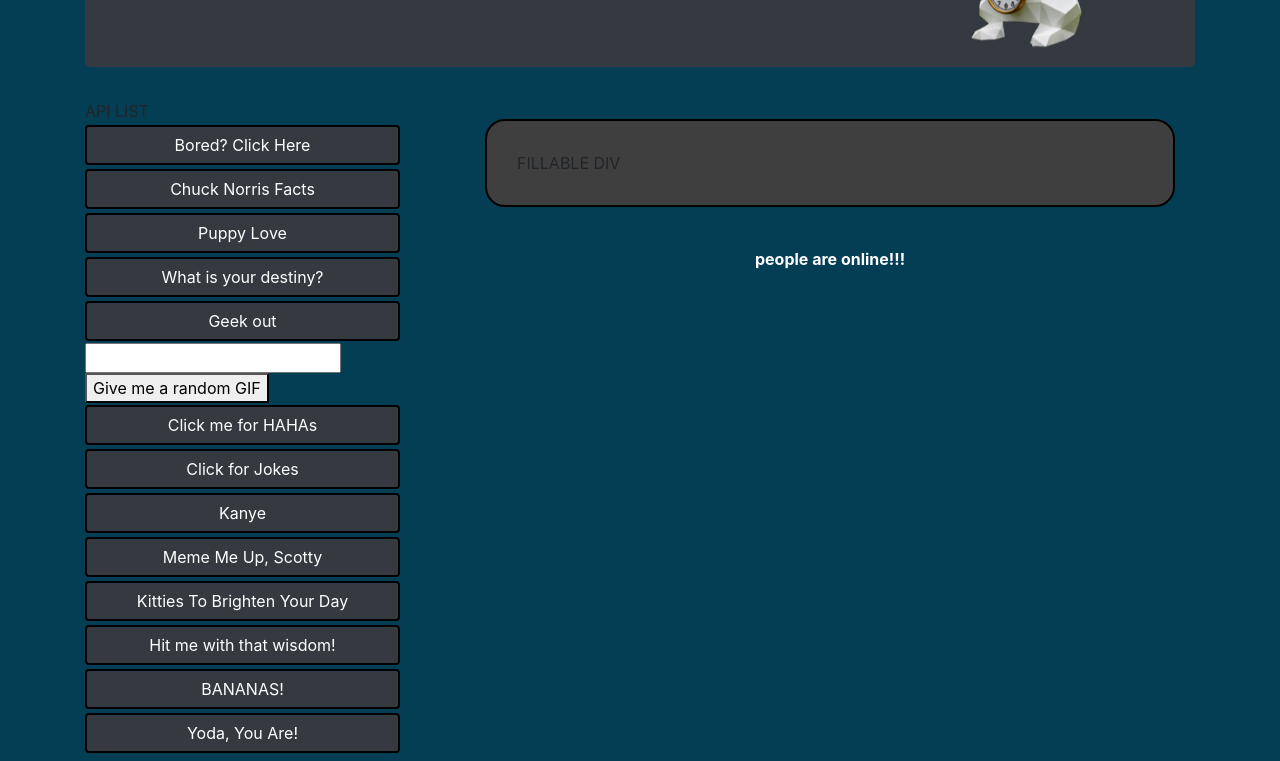
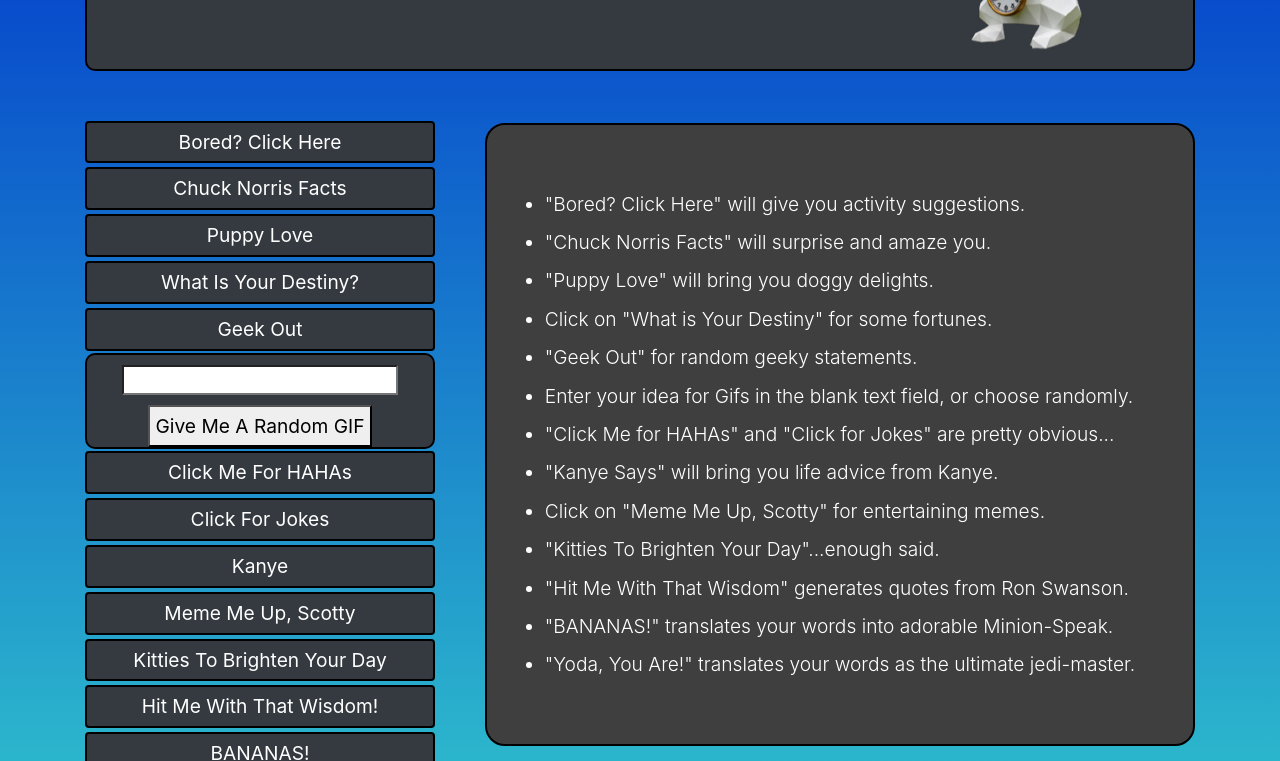
Before and after one commit to thejihongjin/8-Project-1, a plain HTML site: page index.html in a window 1280 px wide. Shown: the part 183-944 px from the top of the page. Drawn offline with nearby package versions, Linux system fonts and the light colour scheme; no server answers.

Commit message:
last edits

```diff
--- a/assets/css/style.css
+++ b/assets/css/style.css
@@ -1,29 +1,88 @@
 body {
-    background: rgb(4, 62, 85) no-repeat fixed center;
-  }
-
-/* div {
-    border: 2px solid black;
-} */
+    background: linear-gradient(to bottom, #0033cc 0%, #33cccc 100%);
+}
 
 .jumbotron {
     background-image: url("../../assets/images/rabbit-edit.png");
     background-position: center, center;
     background-repeat: no-repeat;
+    border-radius: 10px;
+    border: 2px solid black;
+}
+
+.instruct-body {
+    color: white;
+    margin: 20px auto;
+    padding: 10px;
+    line-height: 2em;
+    font-weight: 300;
+    font-size: 1.2em;
 }
 
 .btn-dark {
-    width: 90%;
     border: 2px solid rgb(0, 0, 0);
     margin: 2px 0;
+    width: 100%;
+    color: white;
+}
+
+.api-btn {
+    text-transform: capitalize;
+    font-size: 1.2em;
+    padding: 5px;
+}
+
+.btn:focus {
+    background-color: #343a40;
+}
+
+.btn-info {
+    margin: 5px;
+    border-radius: 10px;
+    background-color: #595959;
+    border-color: #595959;
+}
+
+.btn-info:hover {
+    background-color: #424242;
+    border-color: #424242;
+}
+
+.btn-info:focus {
+    background-color: #424242;
+    border-color: #424242;
+}
+
+.api-div {
+    margin: 0 auto;
 }
 
 #api-result {
-    margin: 20px;
+    margin: 20px 0 0 20px;
     padding: 30px;
     border: 2px solid black;
     border-radius: 20px;
     background-color: rgb(63, 63, 63);
+    font-size: 1em;
+}
+
+#api-list {
+    margin-top: 16px;
+}
+
+#giphy-form {
+    background-color: #343a40;
+    border-radius: 10px;
+    border: 2px solid black;
+    display: flex;
+    flex-direction: column;
+    align-items: center;
+}
+
+#giphy-input {
+    width: 80%;
+    margin: 10px;
+    background: white;
 }
 
 img {
@@ -34,11 +93,15 @@ img {
 }
 
 .meme-img {
-    max-width: 890px;
-    max-height: auto;
+    max-width: auto;
+    max-height: 300px;
     margin: 0 auto;
     border-radius: 0%;
- }
+}
+
+img:hover {
+    transform: scale(1.7);
+}
 
 p {
     color: white;
--- a/index.html
+++ b/index.html
@@ -4,7 +4,7 @@
 <head>
     <meta charset="utf-8">
     <meta http-equiv="X-UA-Compatible" content="IE=edge">
-    <title>Page Title</title>
+    <title>The Rabbit Hole</title>
     <meta name="viewport" content="width=device-width, initial-scale=1">
 
     <script src="https://cdnjs.cloudflare.com/ajax/libs/jquery/3.2.1/jquery.min.js"></script> <!-- jQuery -->
@@ -15,6 +15,8 @@
     <link rel="stylesheet" type="text/css" href="./assets/css/style.css">
 
     <script src="https://www.gstatic.com/firebasejs/4.12.0/firebase.js"></script> <!-- Firebase Reference -->
+
+    <script src="./assets/theonion-fartscroll.js-66fefde/fartscroll.js"></script>
 </head>
 
 <body>
@@ -26,12 +28,24 @@
         </div>
 
         <div class="row">
-            <div id="api-list" class="col-lg-4">
-                API LIST
-            </div>
+            <div id="api-list" class="col-lg-4"></div>
             <div class="col-lg-8">
                 <div id="api-result" class="row">
-                    FILLABLE DIV
+                    <ul class="instruct-body">
+                        <li>"Bored? Click Here" will give you activity suggestions.</li>
+                        <li>"Chuck Norris Facts" will surprise and amaze you.</li>
+                        <li>"Puppy Love" will bring you doggy delights.</li>
+                        <li>Click on "What is Your Destiny" for some fortunes.</li>
+                        <li>"Geek Out" for random geeky statements.</li>
+                        <li>Enter your idea for Gifs in the blank text field, or choose randomly.</li>
+                        <li>"Click Me for HAHAs" and "Click for Jokes" are pretty obvious...</li>
+                        <li>"Kanye Says" will bring you life advice from Kanye.</li>
+                        <li>Click on "Meme Me Up, Scotty" for entertaining memes.</li>
+                        <li>"Kitties To Brighten Your Day"...enough said. </li>
+                        <li>"Hit Me With That Wisdom" generates quotes from Ron Swanson.</li>
+                        <li>"BANANAS!" translates your words into adorable Minion-Speak.</li>
+                        <li>"Yoda, You Are!" translates your words as the ultimate jedi-master.</li>
+                    </ul>
                 </div>
                 <div class="row">
                     <p><span id="watchers"></span> people are online!!!</p>
@@ -53,7 +67,8 @@
                 <div class="modal-body">
                     <form>
                         <div class="form-group">
-                            <label for="modal-input" class="col-form-label">Input the message you would like translated:</label>
+                            <label for="modal-input" class="col-form-label">Input the message you would like
+                                translated:</label>
                             <textarea class="form-control" id="modal-input"></textarea>
                         </div>
                     </form>
@@ -68,67 +83,7 @@
     <footer>
         <div></div>
     </footer>
-    <script type="text/javascript">
+    <script src="./assets/javascript/app.js"></script>
+</body>
 
-    </script>
-    <script src="./assets/javascript/app.js"></script>
-    <!-- <script src="./assets/javascript/jjapp.js"></script> -->
-</body>
 </html>
-
-<!--
-Coding Requirements
-    Must use at least two APIs
-        Allows CORS - so can view on browser
-        Simple or no authentication
-        JSON response returned
-        Well documented
-    Must use AJAX to pull data
-    Must utilize at least one new library or technology that we haven’t discussed
-    Must have a polished frontend / UI
-    Must meet good quality coding standards (indentation, scoping, naming)
-    Must NOT use alerts, confirms, or prompts (look into modals!)
-    Must have some sort of repeating element (table, columns, etc)
-    Must use Bootstrap or Alternative CSS Framework (e.g., Materialize)
-    Must be Deployed (Github Pages)
-    Must have User Input Validation
-
-Coding Nice to Haves
-    Utilize Firebase for Persistent Data Storage (Consider this basically a requirement).
-    Mobile Responsive
-
-Presentation Requirement
-    You will also be responsible for preparing a 10 minute presentation.
-    This will be a formal presentation.
-    One in which you explain in detail:
-        Your overall application’s concept
-        The motivation for its development
-        Your design process
-        The technologies you used (and briefly how they work)
-        A demonstration of its functionality
-        Directions for future development
-    Treat the presentation seriously!
-    Talking intelligently about tech > doing tech sometimes.
-
-Metrics
-    Concept
-    Design
-    Functionality
-    Collaboration
-    Presentation
-
-4/6/19 Tasks
-    Brainstorm possible ideas
-    Begin API Research
-    Create an initial draft / sketch of the final design
-    Create a short 1 page proposal listing out each of the following:
-        Project Title - Welcome to the Rabbit Hole!
-        Team Members - Jihong, Ava, TJ
-        Project Description - An amalgamation of mood-boosting time-suckers
-        Sketch of Final Product
-        APIs to be Used
-        Rough Breakdown of Tasks
-        Libraries/Technologies
-            Babel - used to compile ES6 to work on older browsers
-            ESLint - catch syntax errors and style issues (not for UI)
- -->
```
